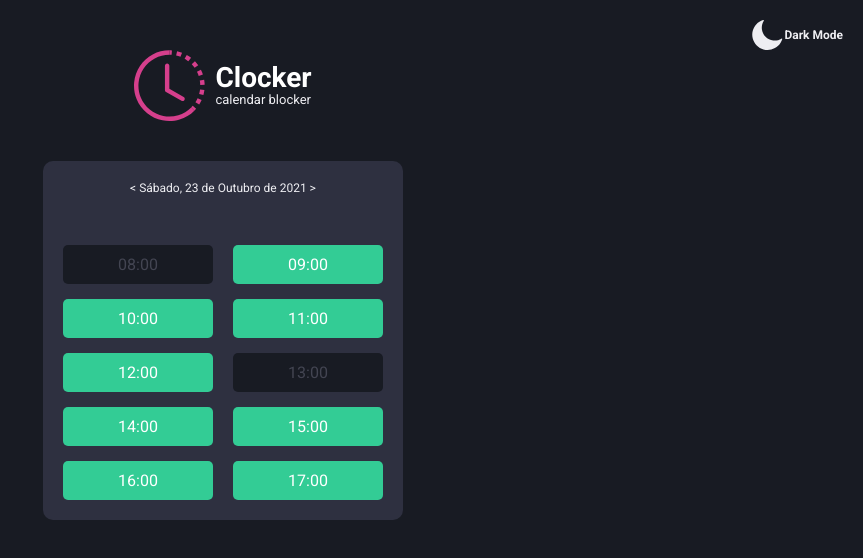
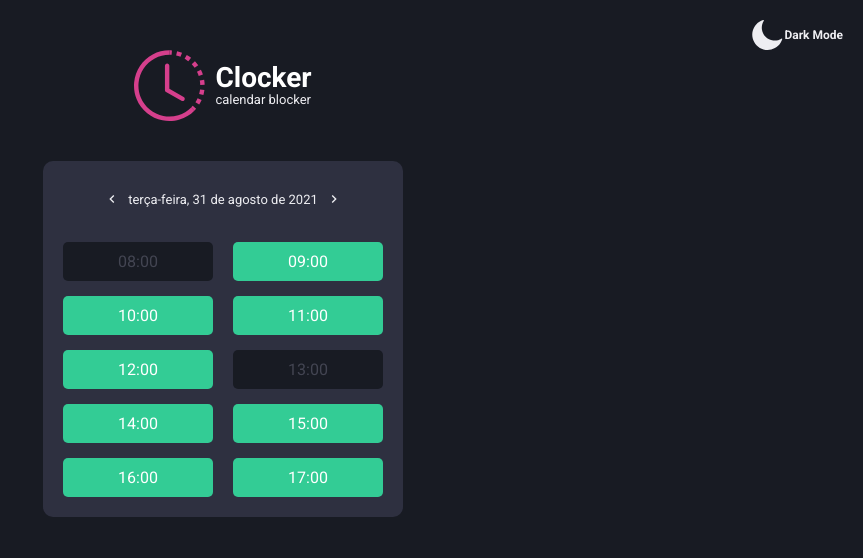
Before and after one commit to evertonvargas/Clocker, a Next.js app: page /hour in a window 1280 px wide. Shown: the top 558 px of the page, without its empty margins (417-1280 px from the left). Built offline with nearby package versions, Linux system fonts and the light colour scheme; a web font is replaced by a local one.

Commit message:
add data slider

```diff
--- a/package.json
+++ b/package.json
@@ -9,12 +9,16 @@
     "lint": "next lint"
   },
   "dependencies": {
+    "date-fns": "^2.23.0",
+    "firebase": "^9.0.1",
+    "firebase-admin": "^9.11.1",
     "formik": "^2.2.9",
     "next": "11.1.0",
     "nookies": "^2.5.2",
     "react": "17.0.2",
     "react-date-picker": "^8.3.2",
     "react-dom": "17.0.2",
+    "react-icons": "^4.2.0",
     "styled-components": "^5.3.1",
     "yup": "^0.32.9"
   },
--- /dev/null
+++ b/src/components/DatePicker/index.tsx
@@ -0,0 +1,26 @@
+import { useState } from "react";
+import { MdKeyboardArrowLeft, MdKeyboardArrowRight } from "react-icons/md";
+import { addDays, subDays, format } from "date-fns";
+import { ptBR } from "date-fns/locale";
+import { Container } from "./styles";
+
+export function DatePicker() {
+  const [date, setDate] = useState(() => new Date());
+
+  const removeDay = () => setDate(subDays(date, 1));
+  const addDay = () => setDate(addDays(date, 1));
+  const formatDate = (date: Date, pattern: string) =>
+    format(date, pattern, { locale: ptBR });
+
+  return (
+    <Container>
+      <button onClick={removeDay}>
+        <MdKeyboardArrowLeft />
+      </button>
+      <p>{formatDate(date, "PPPP")}</p>
+      <button onClick={addDay}>
+        <MdKeyboardArrowRight />
+      </button>
+    </Container>
+  );
+}
--- /dev/null
+++ b/src/components/DatePicker/styles.ts
@@ -0,0 +1,21 @@
+import styled from "styled-components";
+
+export const Container = styled.div`
+    display: flex;
+    align-items: center;
+    justify-content: center;
+    padding: 30px 10px 15px;
+
+    button{
+      display: flex;
+      align-items: center;
+      margin: 0 8px;
+      background: var(--bg-modal);
+      color: var(--gray)
+    }
+
+    p{
+        color: var(--gray);
+        font-size: 13px;
+      }
+`
--- a/src/pages/hour.tsx
+++ b/src/pages/hour.tsx
@@ -1,6 +1,7 @@
 import Head from "next/head";
 import { ButtonHour } from "../components/ButtonHour";
 import { DarkMode } from "../components/DarkMode";
+import { DatePicker } from "../components/DatePicker";
 import { Logo } from "../components/Logo";
 
 import { Container } from "../styles/pages/hour";
@@ -18,8 +19,8 @@ export default function Hour() {
         <section>
           <Logo />
           <div className="rectangle">
-            <p> &#60; Sábado, 23 de Outubro de 2021 &#62;</p>
-            <div>
+            <DatePicker />
+            <div className="hours">
               <ButtonHour type="busy">08:00</ButtonHour>
               <ButtonHour>09:00</ButtonHour>
               <ButtonHour>10:00</ButtonHour>
--- a/src/pages/register.tsx
+++ b/src/pages/register.tsx
@@ -1,5 +1,6 @@
 import Head from "next/head";
 import { DarkMode } from "../components/DarkMode";
+import { DatePicker } from "../components/DatePicker";
 import { Logo } from "../components/Logo";
 
 import { Container } from "../styles/pages/register";
@@ -15,7 +16,7 @@ export default function Register() {
         <section>
           <Logo />
           <div className="rectangle">
-            <p> &#60; Sábado, 23 de Outubro de 2021 &#62;</p>
+            <DatePicker />
             <div className="structure">
               <p className="first">08:00</p>
               <div>
--- a/src/styles/pages/home.ts
+++ b/src/styles/pages/home.ts
@@ -33,6 +33,12 @@ export const Container = styled.main`
         label{
           color: var(--white);
           font-size: 18px;
+
+          span{
+            color: red;
+            font-size: 14px;
+            padding-left: 4px;
+          }
         }
 
         input{
--- a/src/styles/pages/hour.ts
+++ b/src/styles/pages/hour.ts
@@ -14,14 +14,7 @@ export const Container = styled.div`
       border-radius: 10px;
       margin-top: 40px;
 
-      p{
-        color: var(--gray);
-        font-size: 12px;
-        text-align: center;
-        padding: 20px 0 30px;
-      }
-
-      div{
+      div.hours{
         padding: 20px;
         display: grid;
         grid-template-columns: repeat(2, 1fr);
```
Also changed, not shown: src/config/firebaseClient.ts (added, +12 -0 lines), src/pages/index.tsx (+7 -5 lines), src/styles/pages/register.ts (+0 -7 lines), 1 other file (tests, documents, lock files or other folders).
